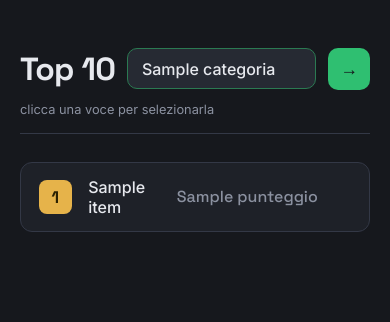
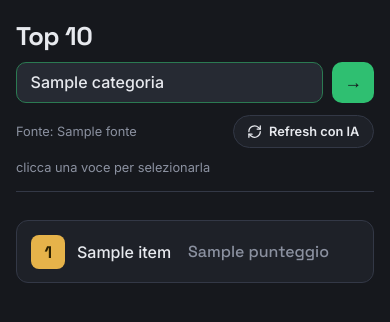
Before and after one commit to gianluigi97/topten, a Flask app: template templates/index.html in a window 390 px wide. Shown: the top 322 px of the page. Run offline with Flask 3, Linux system fonts and the light colour scheme; the template is opened without the code that fills it: most values are stand-ins (such as "Sample title", 1, 10 or a date in 2020).

Commit message:
parte dialogo front e back end terminata

```diff
--- a/backend.py
+++ b/backend.py
@@ -1,5 +1,5 @@
 from flask import Flask, render_template, request
-from funcs.get_lists import ListTen
+from funcs.integrationIA import ListTen
 from funcs.database import Database
 
 app = Flask(__name__)
@@ -7,33 +7,40 @@ app = Flask(__name__)
 
 @app.route("/")
 def index():
+
     categoria = request.args.get("categoria", "").strip()
+    refresh = request.args.get("refresh") == "True"
+
+    if not categoria:
+        return render_template("index.html", classifica=[], categoria="",fonte="")
+
     service = ListTen()
     db = Database(database="Topten")
 
-    if not categoria:
-        return render_template(
-            "index.html",
-            classifica=[],
-            categoria=""
-        )
+    existing_list = db.select(table_name="records", c_input=categoria)
 
-    existing_list = db.select(table_name="records", famiglia=categoria)
-
-    if existing_list:
+    if existing_list and not refresh:
         classifica = existing_list
+        fonte = "database"
 
     else:
-        # richiesta lista a chatgpt
         raw_ranking = service.get_rank(richiesta=categoria)
-        db.insert(table_name="records", lista_ranking=service.format_ia_response(raw_ranking, categoria=categoria.lower(), db=True))
-        classifica = service.format_ia_response(raw_ranking) if categoria else []
 
+        if not existing_list:
+            db.insert(
+                table_name="records",
+                lista_ranking=service.format_ia_response(raw_ranking, categoria=categoria.lower(),
+                db=True)
+                )
+
+        classifica = service.format_ia_response(raw_ranking)
+        fonte = "ChatGPT"
 
     return render_template(
         "index.html",
         classifica=classifica,
-        categoria=categoria
+        categoria=categoria,
+        fonte=fonte
         )
 
 
--- a/funcs/get_lists.py
+++ b/funcs/integrationIA.py
@@ -3,7 +3,8 @@ from dotenv import load_dotenv
 import os
 import json
 
-load_dotenv(r"C:\GianC\topten\key.env")
+# load_dotenv(r"C:\GianC\topten\key.env") # Windows
+load_dotenv(r"/Users/gianluigimosti/WorkPlace/topten/key.env") # Mac
 
 class ListTen:
 
--- a/templates/index.html
+++ b/templates/index.html
@@ -2,7 +2,7 @@
 <html lang="it">
 <head>
   <meta charset="UTF-8">
-  <meta name="viewport" content="width=device-width, initial-scale=1.0">
+  <meta name="viewport" content="width=device-width, initial-scale=1.0, viewport-fit=cover">
   <title>Top 10</title>
   <link rel="preconnect" href="https://fonts.googleapis.com">
   <link rel="preconnect" href="https://fonts.gstatic.com" crossorigin>
@@ -32,8 +32,13 @@
       min-height: 100vh;
       display: flex;
       justify-content: center;
-      padding: 3rem 1.25rem;
+      padding:
+        calc(2.5rem + env(safe-area-inset-top))
+        calc(1.25rem + env(safe-area-inset-right))
+        calc(2.5rem + env(safe-area-inset-bottom))
+        calc(1.25rem + env(safe-area-inset-left));
       -webkit-font-smoothing: antialiased;
+      -webkit-text-size-adjust: 100%;
     }
 
     .wrap { width: 100%; max-width: 640px; }
@@ -92,6 +97,7 @@
     }
     .vai:hover { filter: brightness(1.08); }
     .vai:focus-visible { outline: 2px solid var(--text); outline-offset: 2px; }
+    .vai { -webkit-tap-highlight-color: transparent; }
 
     header .hint {
       display: block;
@@ -99,6 +105,36 @@
       font-size: 0.8rem;
       color: var(--muted);
     }
+
+    .meta {
+      display: flex;
+      align-items: center;
+      justify-content: space-between;
+      gap: 0.75rem;
+      margin-top: 0.75rem;
+    }
+    .meta .hint { margin-top: 0; min-width: 0; overflow-wrap: anywhere; }
+
+    .refresh {
+      display: inline-flex;
+      align-items: center;
+      gap: 0.4rem;
+      flex-shrink: 0;
+      font: 600 0.8rem 'Inter', sans-serif;
+      color: var(--text);
+      background: var(--panel);
+      border: 1px solid var(--line);
+      border-radius: 999px;
+      padding: 0.5rem 0.85rem;
+      cursor: pointer;
+      -webkit-tap-highlight-color: transparent;
+      transition: border-color 0.15s ease, color 0.15s ease, background 0.15s ease;
+    }
+    .refresh:hover { border-color: var(--green-ln); color: var(--green); }
+    .refresh:active { background: var(--panel-2); }
+    .refresh:focus-visible { outline: 2px solid var(--green); outline-offset: 2px; }
+    .refresh svg { width: 0.95rem; height: 0.95rem; flex-shrink: 0; transition: transform 0.4s ease; }
+    .refresh:hover svg { transform: rotate(90deg); }
 
     ul { list-style: none; display: flex; flex-direction: column; gap: 0.5rem; }
 
@@ -162,15 +198,32 @@
 
     .vuoto { color: var(--muted); text-align: center; padding: 2rem; }
 
+    @media (max-width: 480px) {
+      body {
+        padding:
+          calc(1.25rem + env(safe-area-inset-top))
+          calc(1rem + env(safe-area-inset-right))
+          calc(1.25rem + env(safe-area-inset-bottom))
+          calc(1rem + env(safe-area-inset-left));
+      }
+      h1 { font-size: 1.6rem; flex-basis: 100%; }  /* titolo su riga propria */
+      .cerca { gap: 0.6rem; }
+      .categoria-input { min-width: 0; }            /* può restringersi liberamente */
+      .riga { padding: 0.85rem 0.9rem; gap: 0.75rem; }
+      .meta { flex-wrap: wrap; }
+    }
+
     @media (prefers-reduced-motion: reduce) {
       .riga { transition: none; }
+      .refresh svg { transition: none; }
+      .refresh:hover svg { transform: none; }
     }
   </style>
 </head>
 <body>
   <div class="wrap">
     <header>
-      <form class="cerca" method="get" action="/" role="search">
+      <form id="cerca-form" class="cerca" method="get" action="/" role="search">
         <h1>Top 10</h1>
         <input
           type="text"
@@ -183,6 +236,18 @@
           aria-label="Categoria della classifica">
         <button type="submit" class="vai" aria-label="Mostra la classifica">&rarr;</button>
       </form>
+      <div class="meta">
+        <span class="hint">{% if fonte %}Fonte: {{ fonte }}{% endif %}</span>
+        <button type="submit" form="cerca-form" name="refresh" value="True" class="refresh">
+          <svg viewBox="0 0 24 24" fill="none" stroke="currentColor" stroke-width="2" stroke-linecap="round" stroke-linejoin="round" aria-hidden="true">
+            <path d="M3 12a9 9 0 0 1 15-6.7L21 8"/>
+            <path d="M21 3v5h-5"/>
+            <path d="M21 12a9 9 0 0 1-15 6.7L3 16"/>
+            <path d="M3 21v-5h5"/>
+          </svg>
+          Refresh con IA
+        </button>
+      </div>
       <span class="hint">clicca una voce per selezionarla</span>
     </header>
 
```
Also changed, not shown: funcs/database.py (+37 -11 lines), funcs/stringMatch.py (added, +40 -0 lines).
